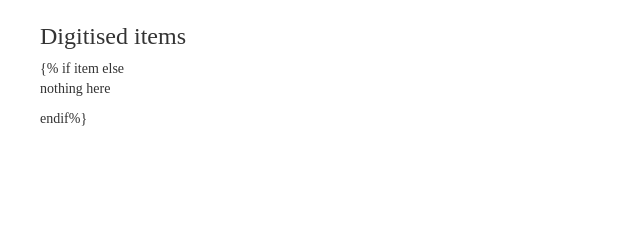
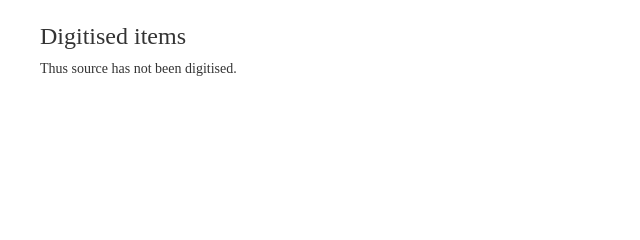
Before and after one commit to ahankinson/BassCulture, a Django app: template bassculture/templates/source/source_detail.html in a window 1280 px wide. Shown: the part 367-607 px from the top of the page, without its empty margins (0-640 px from the left). Run offline with Django 3.2, Linux system fonts and the light colour scheme; the template is opened without the code that fills it, so the values that code supplies are empty; some libraries are stand-ins or nearby versions; some web fonts are replaced.

Commit message:
{ if } cycle in source_detail for undigitised items

```diff
--- a/bassculture/templates/source/source_detail.html
+++ b/bassculture/templates/source/source_detail.html
@@ -25,18 +25,20 @@
 
         <h3>Digitised items</h3>
 
-        {% if item
+    {% if not content.items %}
+
+    <p>Thus source has not been digitised.</p>
+
+    {% else %}
+
     {% for item in content.items %}
 
         <li><a href="{{ content.link }}">{{ content.short_title }}</a></li>
 
+    </ul>
+
     {% endfor %}
 
-    else
-    <p>nothing here</p>
-
-    endif%}
-
-    </ul>
+    {% endif %}
 
 {% endblock %}
```
